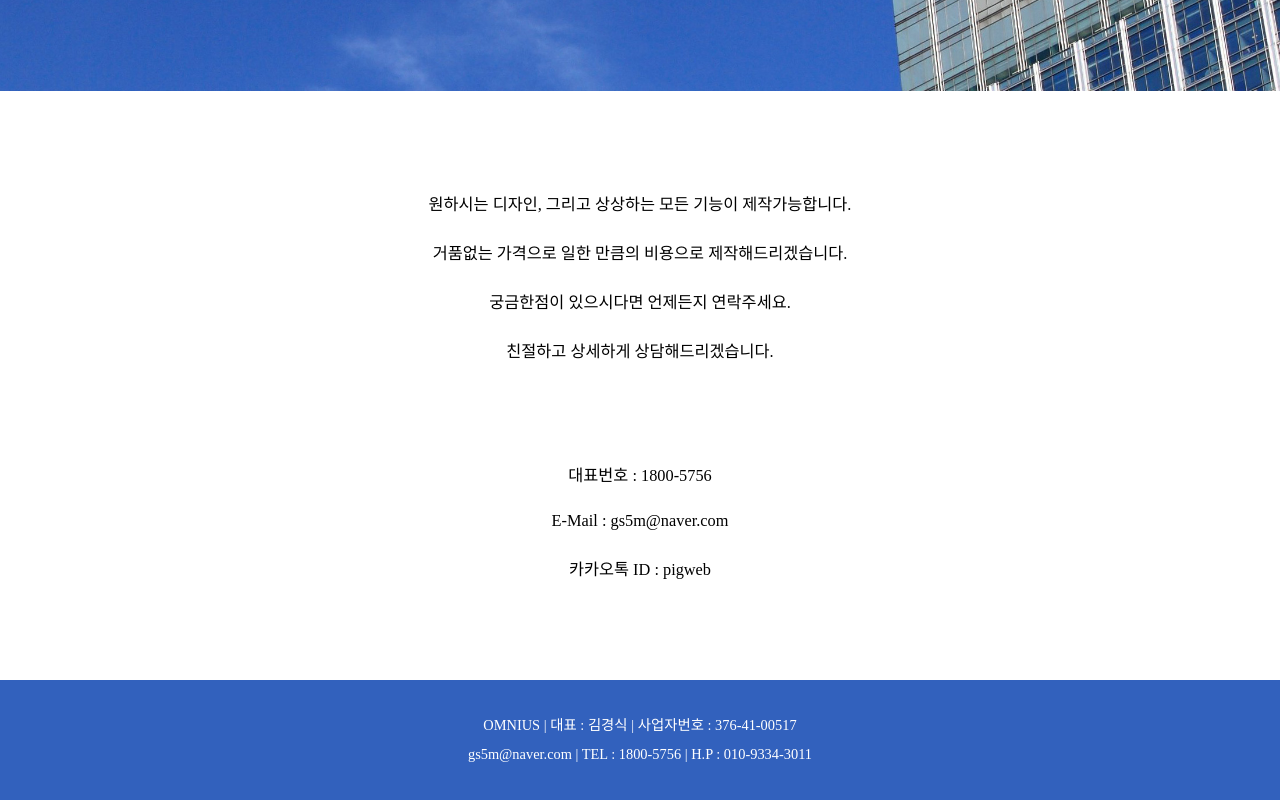
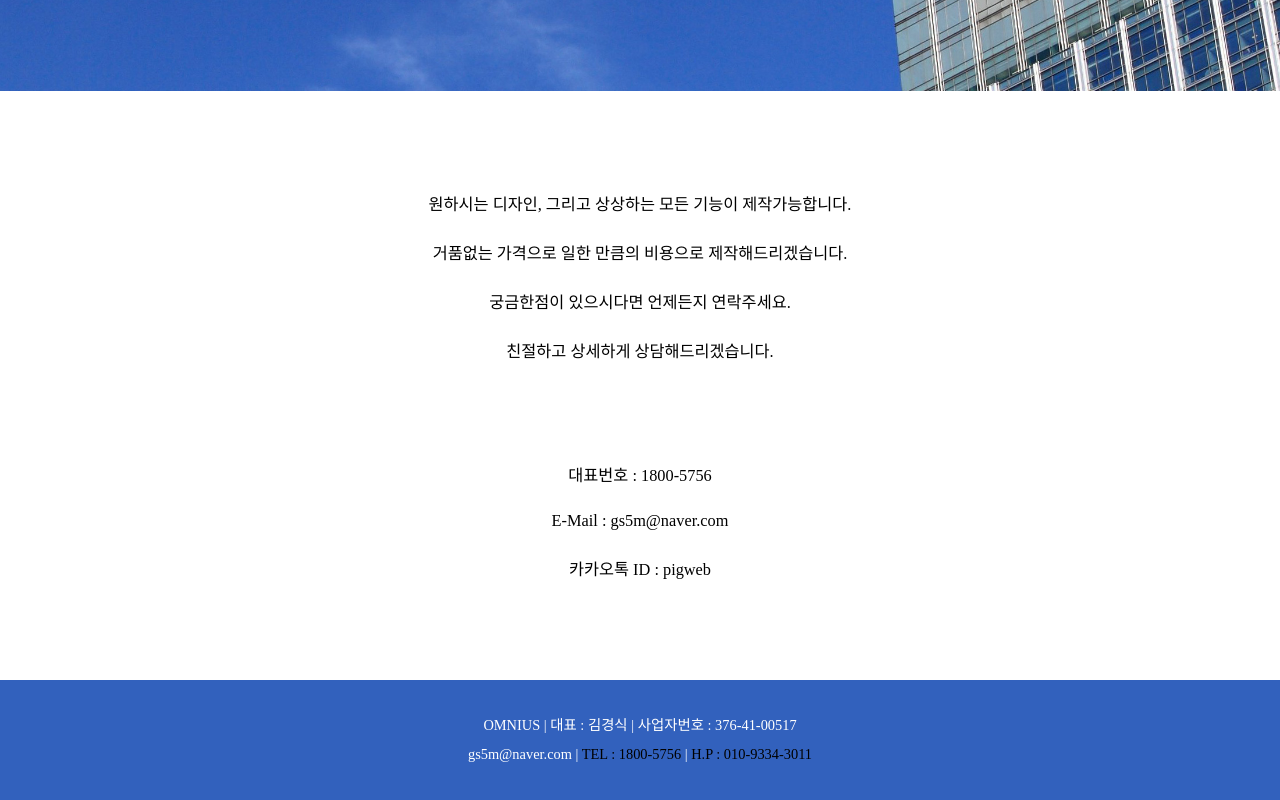
Before and after one commit to omnius-web/omnius_site, a React (Create React App) app: page /contact in a window 1280 px wide. Shown: the part 209-1009 px from the top of the page. Built offline with nearby package versions, Linux system fonts and the light colour scheme; a web font is replaced by a local one.

Commit message:
210803-16

```diff
--- a/src/components/Footer.js
+++ b/src/components/Footer.js
@@ -6,7 +6,7 @@ function Footer(props){
 
                         <div>
                         OMNIUS | 대표 : 김경식 | 사업자번호 : 376-41-00517<br/>
-gs5m@naver.com | TEL : 1800-5756 | H.P : 010-9334-3011
+gs5m@naver.com | <a href="tel:1800-5756">TEL : 1800-5756</a> | <a href="tel:010-9334-3011">H.P : 010-9334-3011</a>
                         </div>
 
                 </div>
--- a/src/components/contact/Contact.js
+++ b/src/components/contact/Contact.js
@@ -13,7 +13,7 @@ function Contact(){
                         </div>
 
                         <div className="con2" data-aos="fade-left" data-aos-duration="1000">
-                                <li>대표번호 : 1800-5756</li>
+                                <li><a href="tel:1800-5756">대표번호 : 1800-5756</a></li>
                                 <li>E-Mail : gs5m@naver.com</li>
                                 <li>카카오톡 ID : pigweb</li>
                         </div>
```
